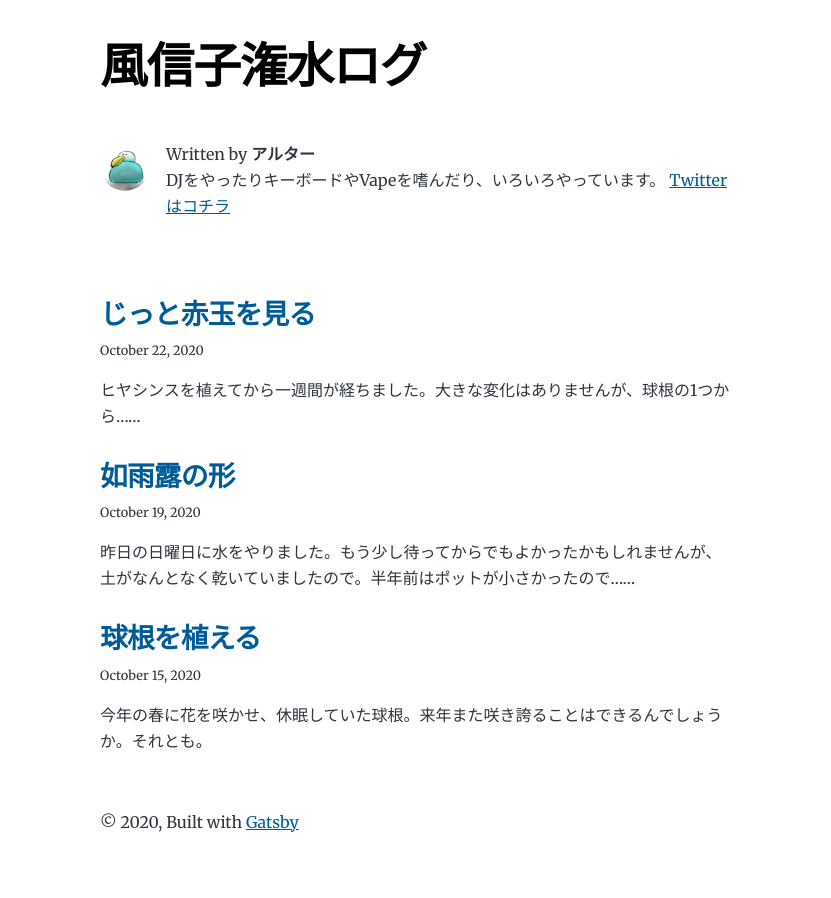
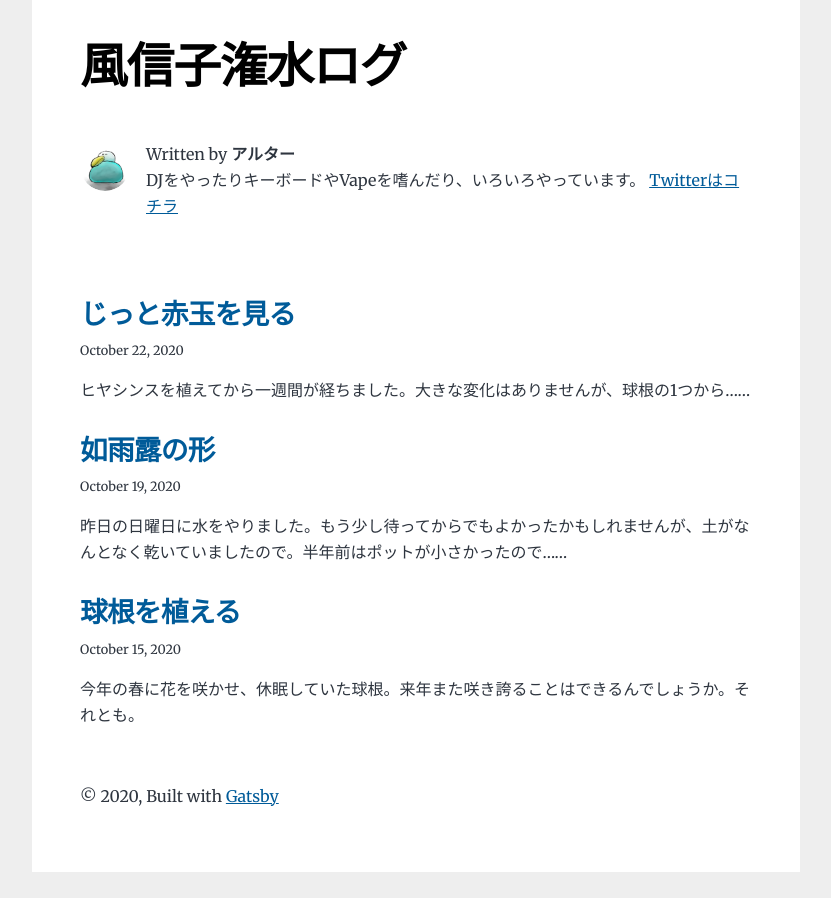
Before and after one commit to alter095/hyacinth, a Gatsby site: page / in a window 1280 px wide. Shown: the whole page, without its empty margins (224-1055 px from the left). After the commit the page ends 872 px from the top, so only its background shows below. Built offline with nearby package versions, Linux system fonts and the light colour scheme; Gatsby itself is replaced by a stand-in of ours; some packages are replaced by stand-ins of ours; what typography-theme-moraga would draw is missing.

Commit message:
style change

```diff
--- a/src/style.css
+++ b/src/style.css
@@ -11,7 +11,7 @@
   --maxWidth-3xl: 48rem;
   --maxWidth-4xl: 56rem;
   --maxWidth-full: "100%";
-  --maxWidth-wrapper: var(--maxWidth-2xl);
+  --maxWidth-wrapper: var(--maxWidth-3xl);
   --spacing-px: "1px";
   --spacing-0: 0;
   --spacing-1: 0.25rem;
@@ -59,7 +59,9 @@
   --color-text-light: #4f5969;
   --color-heading: #1a202c;
   --color-heading-black: black;
-  --color-accent: #d1dce5;
+  --color-accent: #D14291;
+  --background-color: #eeeeee;
+  --article-color: #ffffff;
 }
 
 /* HTML elements */
@@ -81,6 +83,7 @@ body {
   font-family: var(--font-body);
   font-size: var(--fontSize-1);
   color: var(--color-text);
+  background: var(--background-color);
 }
 
 footer {
@@ -243,7 +246,8 @@ a:focus {
 .global-wrapper {
   margin: var(--spacing-0) auto;
   max-width: var(--maxWidth-wrapper);
-  padding: var(--spacing-10) var(--spacing-5);
+  padding: var(--spacing-10) var(--spacing-12);
+  background: var(--article-color);
 }
 
 .global-wrapper[data-is-root-path="true"] .bio {
```
